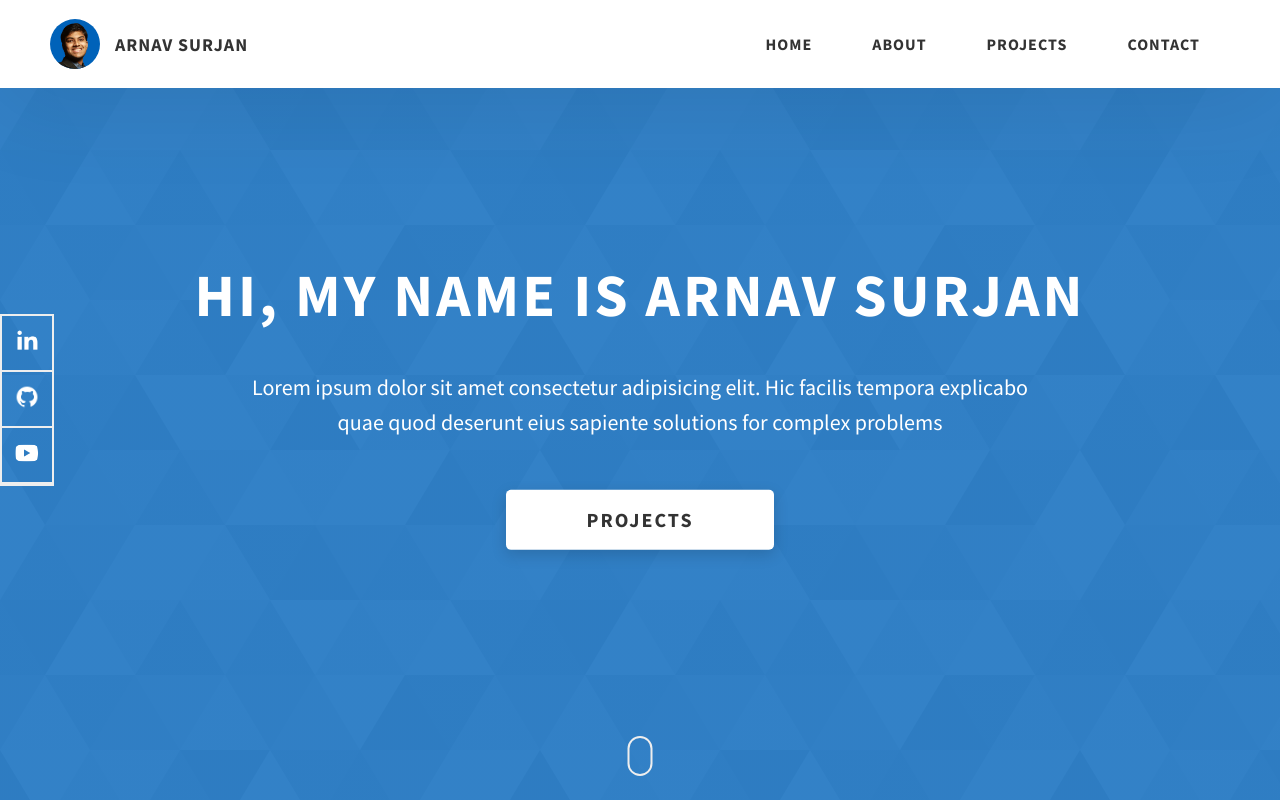
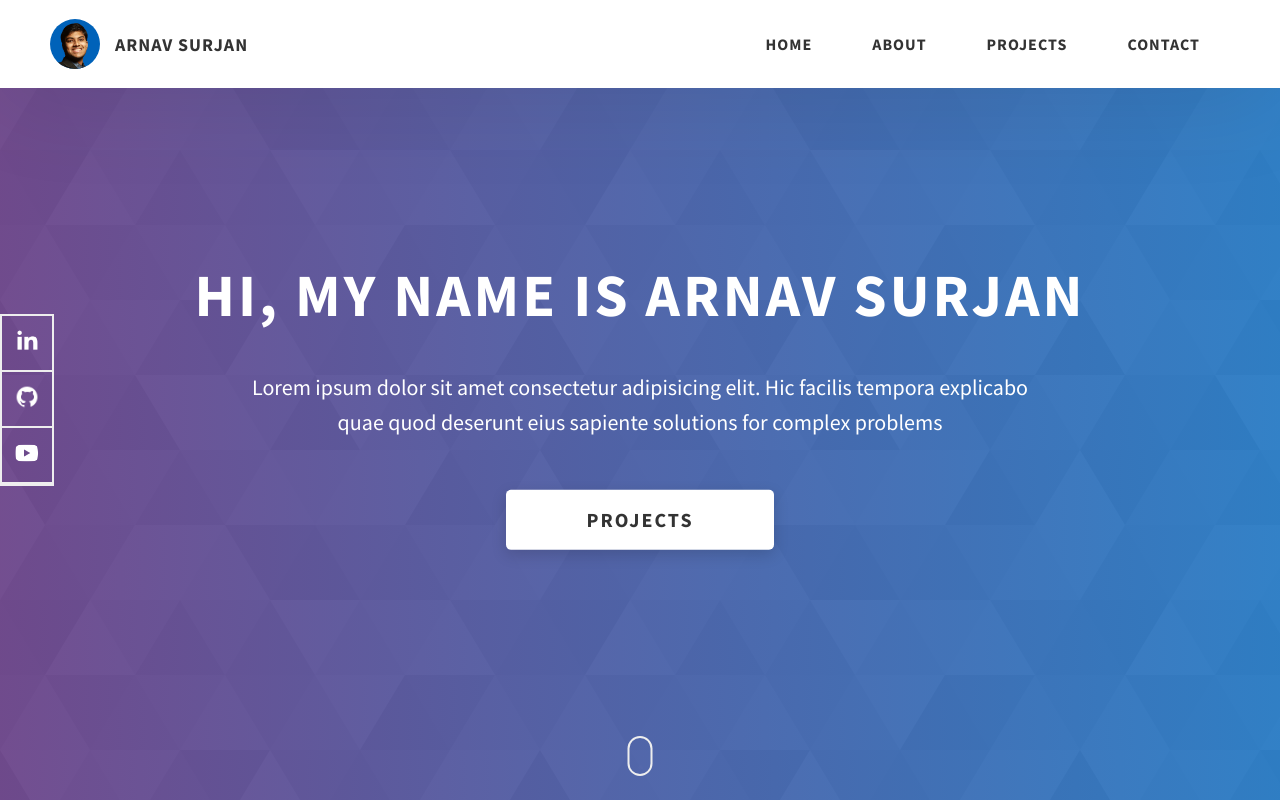
Before and after one commit to Arnav-Surjan/website, a website: page index.html in a window 1280 px wide. Shown: the top 800 px of the page. Drawn offline with Linux system fonts and the light colour scheme.

Commit message:
Attempt to change bg color

```diff
--- a/css/style.css
+++ b/css/style.css
@@ -185,7 +185,7 @@ textarea {
 
 .home-hero {
   color: #fff;
-  background: linear-gradient(to right, rgba(0, 98, 185, 0.8), rgba(0, 98, 185, 0.8)), url(../../assets/svg/common-bg.svg);
+  background: linear-gradient(to right, rgba(80, 34, 116, 0.8), rgba(0, 98, 185, 0.8)), url(../../assets/svg/common-bg.svg);
   background-position: center;
   height: 100vh;
   min-height: 80rem;
```
